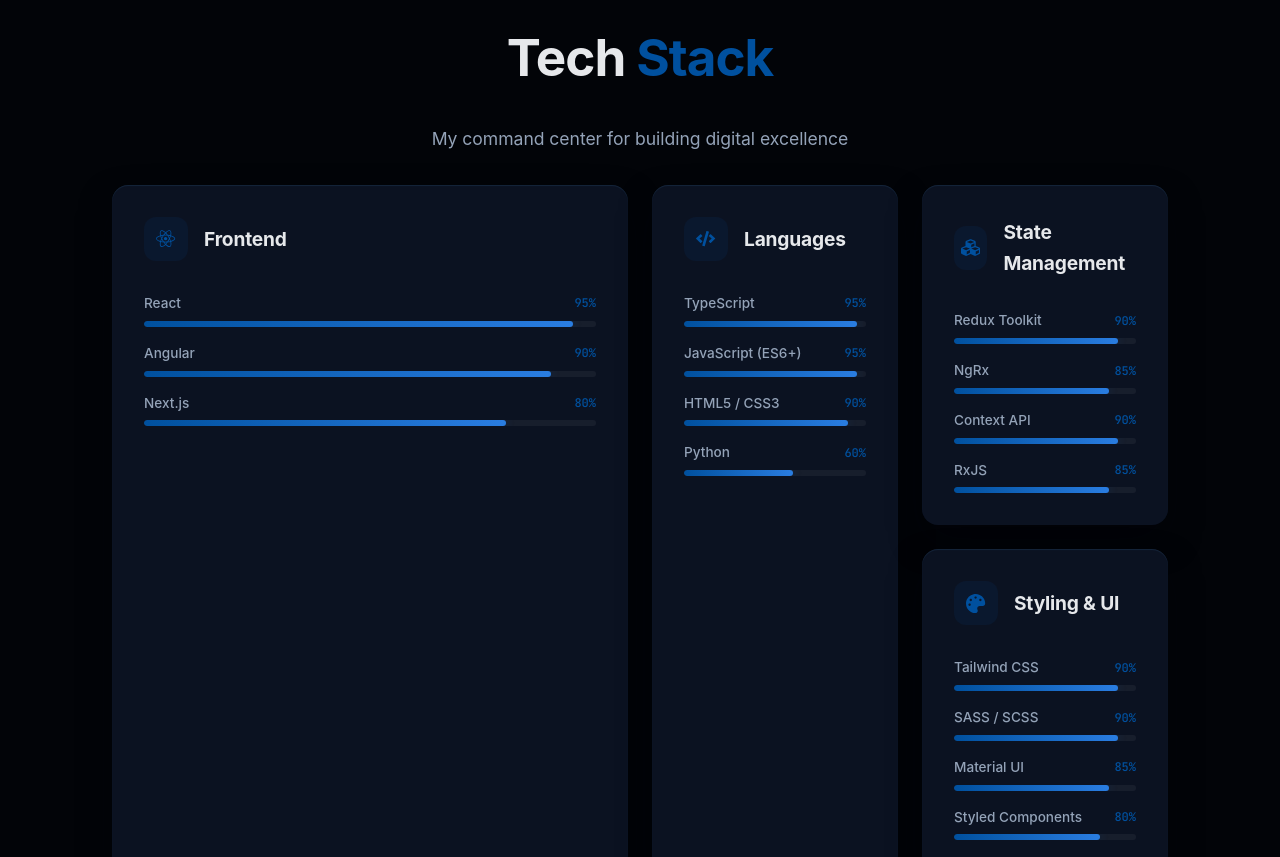
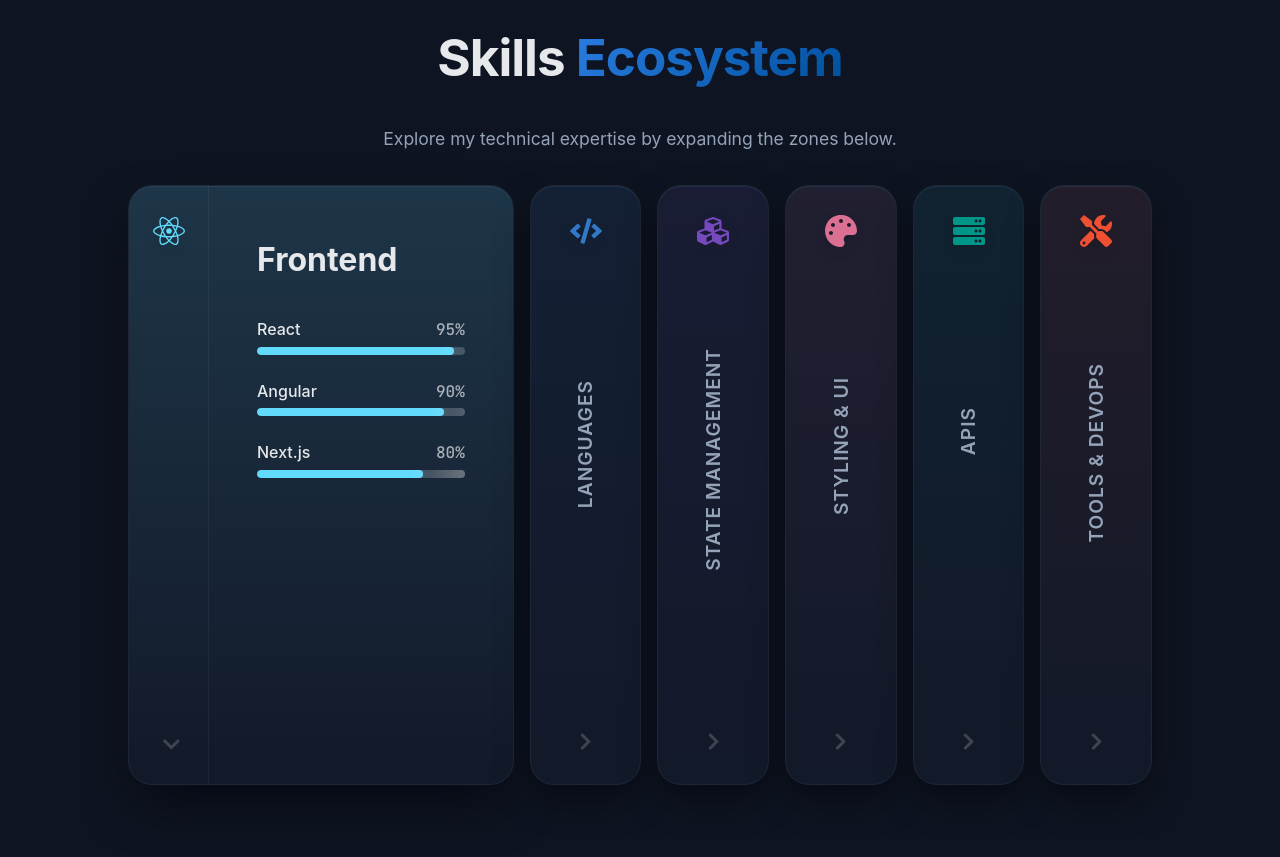
Before and after one commit to Shuchintha/portfolio, a React (Vite) app: page / in a window 1280 px wide. Shown: the part 1940-2797 px from the top of the page. Built offline with nearby package versions, Linux system fonts and the light colour scheme.

Commit message:
skill section update

```diff
--- a/src/pages/Skills/Skills.scss
+++ b/src/pages/Skills/Skills.scss
@@ -1,168 +1,323 @@
 @use '../../styles/variables' as *;
 @use '../../styles/mixins' as *;
 
-.skills-bento {
-  padding-top: calc($nav-height + $space-xl);
-  perspective: 1000px;
-}
+.skills-section {
+  padding-top: calc(#{$nav-height} + 2rem);
+  padding-bottom: $space-4xl;
+  overflow: hidden;
 
-.bento-grid {
-  display: grid;
-  grid-template-columns: repeat(4, 1fr);
-  grid-auto-rows: minmax(200px, auto);
-  gap: $space-lg;
+  // Utilize full width for this impactful design
+  .container-fluid {
+    width: 100%;
+    max-width: 1400px;
+    margin: 0 auto;
+    padding: 0 $space-md;
 
-  @include tablet {
-    grid-template-columns: repeat(2, 1fr);
-  }
-
-  @include mobile {
-    grid-template-columns: 1fr;
-    gap: $space-md;
+    @include tablet {
+      max-width: 720px;
+    }
   }
 }
 
-.bento-card {
-  @include card;
-  padding: $space-xl;
-  display: flex;
-  flex-direction: column;
-  position: relative;
-  overflow: hidden;
-  height: 100%;
+.section-header {
+  text-align: center;
+  margin-bottom: $space-3xl;
+  padding: 0 $space-lg;
 
-  // Gradient Blob Effect
-  .card-gradient {
-    position: absolute;
-    top: -50%;
-    right: -50%;
-    width: 200%;
-    height: 200%;
-    background: radial-gradient(circle, rgba(var(--accent-rgb), 0.1) 0%, transparent 60%);
-    opacity: 0;
-    transition: opacity 0.5s ease;
-    pointer-events: none;
-    z-index: 0;
-  }
+  .section-title {
+    font-size: 2.5rem;
+    margin-bottom: $space-sm;
+    font-weight: 800;
 
-  &:hover .card-gradient {
-    opacity: 0.6;
-  }
+    .accent {
+      background: linear-gradient(135deg, $light-accent, darken($light-accent, 20%));
+      -webkit-background-clip: text;
+      -webkit-text-fill-color: transparent;
 
-  // ─── Grid Areas ───
-  &.card-featured {
-    grid-column: span 2;
-    grid-row: span 2;
-
-    @include tablet {
-       grid-column: span 2;
-    }
-    @include mobile {
-      grid-column: span 1;
-      grid-row: auto;
-    }
-
-    .card-title {
-      font-size: 1.8rem;
-    }
-
-    .card-icon-wrapper {
-      width: 60px;
-      height: 60px;
-      font-size: 1.8rem;
-    }
-  }
-
-  &.card-tall {
-    grid-column: span 1;
-    grid-row: span 2;
-
-    @include mobile {
-      grid-row: auto;
-    }
-  }
-
-  &.card-standard {
-    grid-column: span 1;
-  }
-
-  // ─── Card Content ───
-  .card-top {
-    position: relative;
-    z-index: 1;
-    display: flex;
-    align-items: center;
-    gap: $space-md;
-    margin-bottom: $space-xl;
-
-    .card-icon-wrapper {
-      @include flex-center;
-      width: 44px;
-      height: 44px;
-      border-radius: 12px;
-      font-size: 1.2rem;
-      background: rgba(var(--accent-rgb), 0.1);
-      color: var(--accent);
-
-      [data-theme='light'] & {
-        background: rgba(var(--accent-rgb), 0.08);
-      }
-    }
-
-    .card-title {
-      font-family: $font-display;
-      font-size: 1.2rem;
-      font-weight: 700;
-      letter-spacing: -0.01em;
-
-      [data-theme='dark'] & { color: $dark-text; }
-      [data-theme='light'] & { color: $light-text; }
-    }
-  }
-
-  // ─── Progress Bars / Items ───
-  .card-items {
-    position: relative;
-    z-index: 1;
-    display: flex;
-    flex-direction: column;
-    gap: $space-md;
-
-    .skill-row {
-      .skill-meta {
-        @include flex-between;
-        margin-bottom: 6px;
-        font-size: 0.85rem;
-        font-weight: 500;
-
-        .skill-name {
-           [data-theme='dark'] & { color: $dark-text-muted; }
-           [data-theme='light'] & { color: $light-text-muted; }
-        }
-
-        .skill-val {
-          font-family: $font-mono;
-          font-size: 0.75rem;
-          color: var(--accent);
-        }
-      }
-
-      .skill-track {
-        height: 6px;
-        width: 100%;
-        border-radius: 3px;
-        overflow: hidden;
-
-        [data-theme='dark'] & { background: rgba(255, 255, 255, 0.05); }
-        [data-theme='light'] & { background: rgba(0, 0, 0, 0.05); }
-      }
-
-      .skill-progress {
-        height: 100%;
-        border-radius: 3px;
-        background: linear-gradient(90deg, var(--accent), var(--accent-light));
-        box-shadow: 0 0 10px rgba(var(--accent-rgb), 0.3);
+      [data-theme='dark'] & {
+        background: linear-gradient(135deg, $dark-accent-light, $dark-accent);
+        -webkit-background-clip: text;
+        -webkit-text-fill-color: transparent;
       }
     }
   }
 }
+
+// ─── Categories Color Map ───
+$cat-colors: (
+  'frontend': #61DAFB, // React Blue
+  'languages': #3178C6, // TS Blue
+  'state': #764ABC, // Redux Purple
+  'style': #DB7093, // SASS Pink
+  'api': #009688, // GraphQL Teal
+  'tools': #F05032  // Git Orange
+);
+
+.accordion-container {
+  display: flex;
+  height: 600px; // Fixed height for desktop accordion
+  gap: $space-md;
+  width: 100%;
+
+  @include tablet {
+    flex-direction: column;
+    height: auto;
+    gap: $space-sm;
+  }
+}
+
+.accordion-panel {
+  position: relative;
+  flex: 1; // Default collapsed state
+  border-radius: $border-radius-lg;
+  overflow: hidden;
+  cursor: pointer;
+  transition: flex 0.5s cubic-bezier(0.25, 1, 0.5, 1);
+  background: $light-surface;
+  box-shadow: $light-card-shadow;
+  border: 1px solid rgba($black, 0.05);
+  display: flex;
+  flex-direction: column;
+
+  [data-theme='dark'] & {
+    background: $dark-bg-alt;
+    border: 1px solid rgba($white, 0.05);
+    box-shadow: $dark-card-shadow;
+  }
+
+  // Active State Expansion
+  &.active {
+    flex: 3.5; // Expand significantly
+    cursor: default;
+    box-shadow: $light-card-shadow-lg;
+
+    [data-theme='dark'] & {
+      box-shadow: $dark-card-shadow-lg;
+    }
+
+    @include tablet {
+       flex: auto; // Reset flex for column layout
+    }
+  }
+
+  // Non-active hover effect
+  &:not(.active):hover {
+    flex: 1.2;
+    background: darken($light-surface, 2%);
+
+    [data-theme='dark'] & {
+        background: lighten($dark-bg-alt, 2%);
+    }
+  }
+
+  // ─── Theme Colors Generation ───
+  @each $name, $color in $cat-colors {
+    &.cat-#{$name} {
+      .panel-bg {
+        position: absolute;
+        inset: 0;
+        background: linear-gradient(180deg, rgba($color, 0.05) 0%, transparent 100%);
+        opacity: 0.5;
+        transition: opacity 0.3s;
+
+        [data-theme='dark'] & {
+          background: linear-gradient(180deg, rgba($color, 0.15) 0%, transparent 100%);
+        }
+      }
+
+      &.active .panel-bg {
+        opacity: 1;
+      }
+
+      .panel-icon {
+        color: $color;
+      }
+
+      .skill-bar-fill {
+        background: $color;
+        box-shadow: 0 0 10px rgba($color, 0.4);
+      }
+    }
+  }
+
+  // ─── Panel Layout ───
+  .panel-header {
+    display: flex;
+    flex-direction: column;
+    align-items: center;
+    padding: $space-lg;
+    gap: $space-md;
+    height: 100%;
+    width: 100%;
+    min-width: 80px; // Ensure header doesn't crush too small
+    transition: all 0.3s ease;
+    z-index: 10;
+
+    @include tablet {
+      flex-direction: row;
+      height: 80px; // Fixed header height on mobile
+      justify-content: flex-start;
+    }
+
+    .panel-icon {
+      font-size: 2rem;
+      filter: drop-shadow(0 4px 6px rgba(0,0,0,0.1));
+    }
+
+    .panel-title-vertical {
+      writing-mode: vertical-rl;
+      text-orientation: mixed;
+      transform: rotate(180deg);
+      font-size: 1.2rem;
+      font-weight: 600;
+      letter-spacing: 1px;
+      white-space: nowrap;
+      text-transform: uppercase;
+      color: $light-text-muted;
+      margin-top: auto;
+      margin-bottom: auto;
+
+      [data-theme='dark'] & {
+        color: $dark-text-muted;
+      }
+
+      @include tablet {
+        writing-mode: horizontal-tb;
+        transform: none;
+        margin: 0;
+        font-size: 1.1rem;
+      }
+    }
+
+    .active-indicator {
+      margin-top: auto;
+      font-size: 1.2rem;
+      color: $light-text-muted;
+      opacity: 0.5;
+
+      @include tablet {
+        margin-top: 0;
+        margin-left: auto;
+      }
+    }
+  }
+
+  // Hide vertical elements when active on desktop to make room for content
+  &.active {
+    .panel-title-vertical {
+      display: none; // Hide the vertical title when expanded
+      @include tablet {
+        display: block; // Keep visible on mobile
+      }
+    }
+
+    .panel-header {
+      width: 80px; // Sidebar width when expanded
+      border-right: 1px solid rgba($black, 0.05);
+
+      [data-theme='dark'] & {
+        border-right: 1px solid rgba($white, 0.05);
+      }
+
+      @include tablet {
+        width: 100%;
+        border-right: none;
+        border-bottom: 1px solid rgba($black, 0.05);
+        [data-theme='dark'] & {
+           border-bottom: 1px solid rgba($white, 0.05);
+        }
+      }
+    }
+  }
+
+  // ─── Content Area ───
+  .panel-content {
+    position: absolute;
+    left: 80px; // Offset by header width
+    top: 0;
+    bottom: 0;
+    right: 0;
+    padding: $space-2xl;
+    overflow-y: auto;
+    z-index: 5;
+
+    @include tablet {
+      position: relative;
+      left: 0;
+      padding: $space-lg;
+      height: 400px; // Fixed content height on mobile
+    }
+
+    .panel-title-horizontal {
+      font-size: 2rem;
+      font-weight: 700;
+      margin-bottom: $space-xl;
+      color: $light-text;
+
+      [data-theme='dark'] & {
+        color: $dark-text;
+      }
+    }
+
+    .skills-list {
+      display: flex;
+      flex-direction: column;
+      gap: $space-lg;
+    }
+
+    .skill-item {
+      .skill-info {
+        display: flex;
+        justify-content: space-between;
+        margin-bottom: $space-xs;
+        font-weight: 500;
+        color: $light-text;
+
+        [data-theme='dark'] & {
+          color: $dark-text;
+        }
+
+        .skill-percent {
+          font-family: $font-mono;
+          opacity: 0.7;
+        }
+      }
+
+      .skill-bar-track {
+        height: 8px;
+        background: rgba($black, 0.05);
+        border-radius: 4px;
+        overflow: hidden;
+
+        [data-theme='dark'] & {
+          background: rgba($white, 0.1);
+        }
+      }
+
+      .skill-bar-fill {
+        height: 100%;
+        border-radius: 4px;
+        position: relative;
+
+        // Shine effect
+        &::after {
+          content: '';
+          position: absolute;
+          top: 0;
+          left: 0;
+          bottom: 0;
+          width: 100%;
+          background: linear-gradient(90deg, transparent, rgba(255,255,255,0.4), transparent);
+          transform: translateX(-100%);
+          animation: shine 2s infinite 1s;
+        }
+      }
+    }
+  }
+}
+
+@keyframes shine {
+  100% {
+    transform: translateX(100%);
+  }
+}
--- a/src/pages/Skills/Skills.tsx
+++ b/src/pages/Skills/Skills.tsx
@@ -1,4 +1,5 @@
-import { motion } from 'framer-motion';
+import { useState, type ReactNode } from 'react';
+import { motion, AnimatePresence } from 'framer-motion';
 import {
   FaReact,
   FaCode,
@@ -6,11 +7,12 @@ import {
   FaPalette,
   FaServer,
   FaTools,
+  FaChevronRight,
 } from 'react-icons/fa';
 import { skillCategories } from '../../data/portfolioData';
 import './Skills.scss';
 
-const iconMap: Record<string, React.ReactNode> = {
+const iconMap: Record<string, ReactNode> = {
   FaReact: <FaReact />,
   FaCode: <FaCode />,
   FaCubes: <FaCubes />,
@@ -19,99 +21,109 @@ const iconMap: Record<string, React.ReactNode> = {
   FaTools: <FaTools />,
 };
 
-// Assign grid area classes based on category
-const getGridClass = (title: string) => {
-  switch (title) {
-    case 'Frontend': return 'card-featured';
-    case 'Languages': return 'card-tall';
-    default: return 'card-standard';
-  }
-};
-
-const containerVariants = {
-  hidden: { opacity: 0 },
-  visible: {
-    opacity: 1,
-    transition: {
-      staggerChildren: 0.15,
-    },
-  },
-};
-
-const cardVariants = {
-  hidden: { opacity: 0, y: 40, scale: 0.95 },
-  visible: {
-    opacity: 1,
-    y: 0,
-    scale: 1,
-    transition: { duration: 0.7, ease: [0.2, 0.8, 0.2, 1] },
-  },
+// Map categories to specific accent class names
+const categoryClassMap: Record<string, string> = {
+  'Frontend': 'cat-frontend',
+  'Languages': 'cat-languages',
+  'State Management': 'cat-state',
+  'Styling & UI': 'cat-style',
+  'APIs': 'cat-api',
+  'Tools & DevOps': 'cat-tools',
 };
 
 const Skills = () => {
+  const [activeId, setActiveId] = useState<string | null>('Frontend');
+
+  const handlePanelClick = (title: string) => {
+    // toggle if clicking the same one, but keep at least one open on desktop usually feels better
+    // For this design, let's always have one open on desktop to maintain the layout integrity
+    setActiveId(title);
+  };
+
   return (
-    <section className="skills-bento section" id="skills">
+    <section className="skills-section section" id="skills">
+      <div className="container-fluid">
         <motion.div
           className="section-header"
-        initial={{ opacity: 0, y: 30 }}
+          initial={{ opacity: 0, y: 20 }}
           whileInView={{ opacity: 1, y: 0 }}
-        viewport={{ once: true, margin: '-100px' }}
-        transition={{ duration: 0.8, ease: 'easeOut' }}
+          viewport={{ once: true }}
+          transition={{ duration: 0.6 }}
         >
           <h2 className="section-title">
-          Tech <span className="accent">Stack</span>
+            Skills <span className="accent">Ecosystem</span>
           </h2>
           <p className="section-subtitle">
-          My command center for building digital excellence
+            Explore my technical expertise by expanding the zones below.
           </p>
         </motion.div>
 
-      <motion.div
-        className="bento-grid"
-        variants={containerVariants}
-        initial="hidden"
-        whileInView="visible"
-        viewport={{ once: true, margin: '-100px' }}
-      >
-        {skillCategories.map((category) => (
+        <div className="accordion-container">
+          {skillCategories.map((category) => {
+            const isActive = activeId === category.title;
+            const catClass = categoryClassMap[category.title] || 'cat-default';
+
+            return (
               <motion.div
                 key={category.title}
-            className={`bento-card ${getGridClass(category.title)}`}
-            variants={cardVariants}
-            whileHover={{ y: -8, transition: { duration: 0.3 } }}
+                className={`accordion-panel ${catClass} ${isActive ? 'active' : ''}`}
+                onClick={() => handlePanelClick(category.title)}
+                layout
+                transition={{ type: 'spring', stiffness: 200, damping: 25 }}
               >
-            {/* Background Gradient Blob */}
-            <div className="card-gradient" />
+                {/* Background Pattern/Gradient */}
+                <div className="panel-bg" />
 
-            <div className="card-top">
-              <div className="card-icon-wrapper">
-                {iconMap[category.icon]}
-              </div>
-              <h3 className="card-title">{category.title}</h3>
+                {/* Collapsed Content (Visible when inactive or active) */}
+                <div className="panel-header">
+                  <span className="panel-icon">{iconMap[category.icon]}</span>
+                  <h3 className="panel-title-vertical">{category.title}</h3>
+                  <motion.div
+                    className="active-indicator"
+                    animate={{ rotate: isActive ? 90 : 0 }}
+                  >
+                    <FaChevronRight />
+                  </motion.div>
                 </div>
 
-            <div className="card-items">
-              {category.skills.map((skill) => (
-                <div key={skill.name} className="skill-row">
-                  <div className="skill-meta">
+                {/* Expanded Content */}
+                <AnimatePresence mode='wait'>
+                  {isActive && (
+                    <motion.div
+                      className="panel-content"
+                      initial={{ opacity: 0 }}
+                      animate={{ opacity: 1 }}
+                      exit={{ opacity: 0 }}
+                      transition={{ duration: 0.3, delay: 0.2 }}
+                    >
+                      <h3 className="panel-title-horizontal">{category.title}</h3>
+
+                      <div className="skills-list">
+                        {category.skills.map((skill, index) => (
+                          <div key={skill.name} className="skill-item">
+                             <div className="skill-info">
                                <span className="skill-name">{skill.name}</span>
-                    <span className="skill-val">{skill.level}%</span>
+                               <span className="skill-percent">{skill.level}%</span>
                              </div>
-                  <div className="skill-track">
+                             <div className="skill-bar-track">
                                <motion.div
-                      className="skill-progress"
+                                 className="skill-bar-fill"
                                  initial={{ width: 0 }}
-                      whileInView={{ width: `${skill.level}%` }}
-                      viewport={{ once: true }}
-                      transition={{ duration: 1.5, delay: 0.5, ease: "circOut" }}
+                                 animate={{ width: `${skill.level}%` }}
+                                 transition={{ duration: 0.8, delay: 0.3 + (index * 0.1), ease: "circOut" }}
                                />
                              </div>
                           </div>
                         ))}
                       </div>
                     </motion.div>
-        ))}
+                  )}
+                </AnimatePresence>
               </motion.div>
+            );
+          })}
+        </div>
+      </div>
     </section>
   );
 };
--- a/src/styles/_variables.scss
+++ b/src/styles/_variables.scss
@@ -8,9 +8,9 @@ $warning:          #FFD60A;
 $danger:           #FF453A;
 
 // ─── Dark Theme (Layered Elevation System) ───
-$dark-bg:          #020408; // Deepest navy/black base
-$dark-bg-alt:      #050A14;
-$dark-surface:     #0B1221; // Base navy elevated surface
+$dark-bg:          #0e1421; // Lighter navy base
+$dark-bg-alt:      #121929;
+$dark-surface:     #17223b; // Base navy elevated surface
 $dark-surface-alt: #152033;
 $dark-border:      transparent; // Removing flat borders
 $dark-text:        #E6E8EB;
```
Lines whose indentation alone changed are shown as unchanged.
